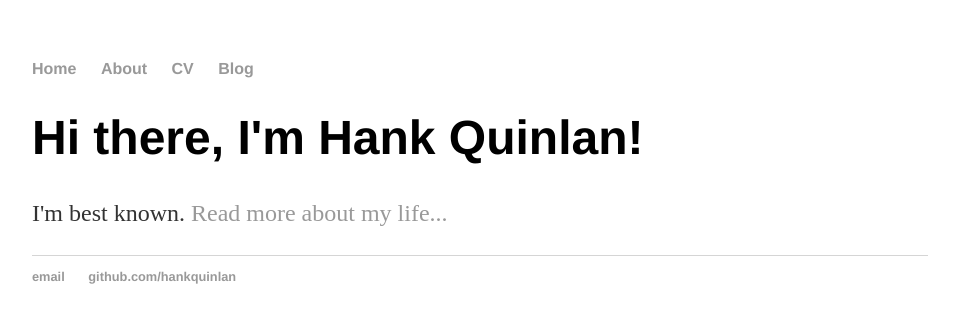
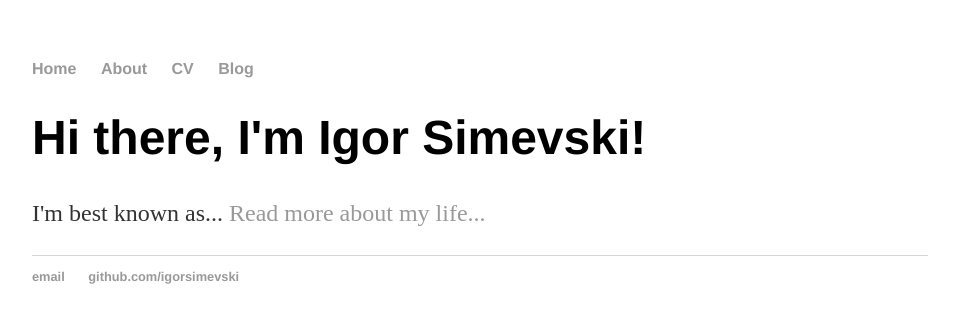
Before and after one commit to igorsimevski/igorsimevski.github.io, a Jekyll site: the page built from index.html, in a window 1280 px wide. Shown: the top 323 px of the page, without its empty margins (160-1119 px from the left). Built offline with Jekyll 4.4.1, drawn with Linux system fonts in a browser that asks for light colours.

Commit message:
Update index.html

```diff
--- a/index.html
+++ b/index.html
@@ -1,30 +1,8 @@
-<!DOCTYPE html>
-<html>
-	<head>
-		<title>Igor Simevski</title>
-		<!-- link to main stylesheet -->
-		<link rel="stylesheet" type="text/css" href="/css/main.css">
-	</head>
-	<body>
-		<nav>
-    		<ul>
-        		<li><a href="/">Home</a></li>
-	        	<li><a href="/about">About</a></li>
-        		<li><a href="/cv">CV</a></li>
-        		<li><a href="/blog">Blog</a></li>
-    		</ul>
-		</nav>
-		<div class="container">
-    		<div class="blurb">
-        		<h1>Hi there, I'm Hank Quinlan!</h1>
-				<p>I'm best known. <a href="/about">Read more about my life...</a></p>
-    		</div><!-- /.blurb -->
-		</div><!-- /.container -->
-		<footer>
-    		<ul>
-        		<li><a href="mailto:hankquinlanhub@gmail.com">email</a></li>
-        		<li><a href="https://github.com/hankquinlan">github.com/hankquinlan</a></li>
-			</ul>
-		</footer>
-	</body>
-</html>
+---
+layout: default
+title: Igor Simevski
+---
+<div class="blurb">
+	<h1>Hi there, I'm Igor Simevski!</h1>
+	<p>I'm best known as... <a href="/about">Read more about my life...</a></p>
+</div><!-- /.blurb -->
```
